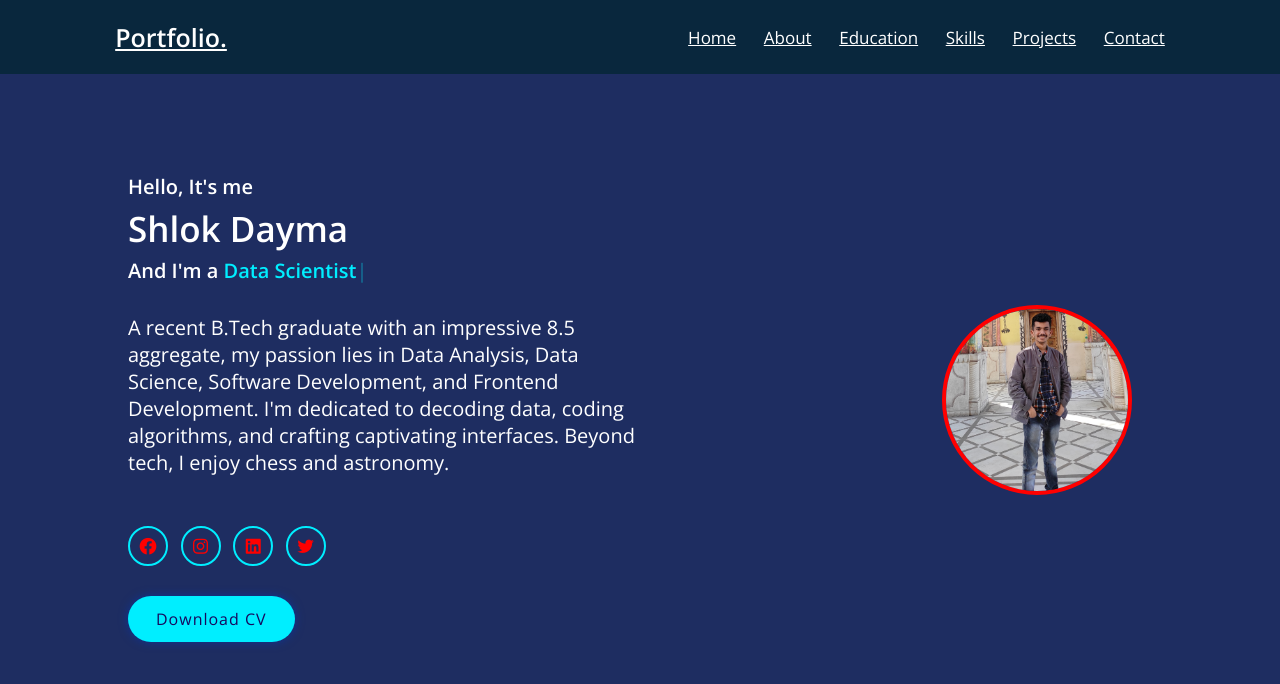
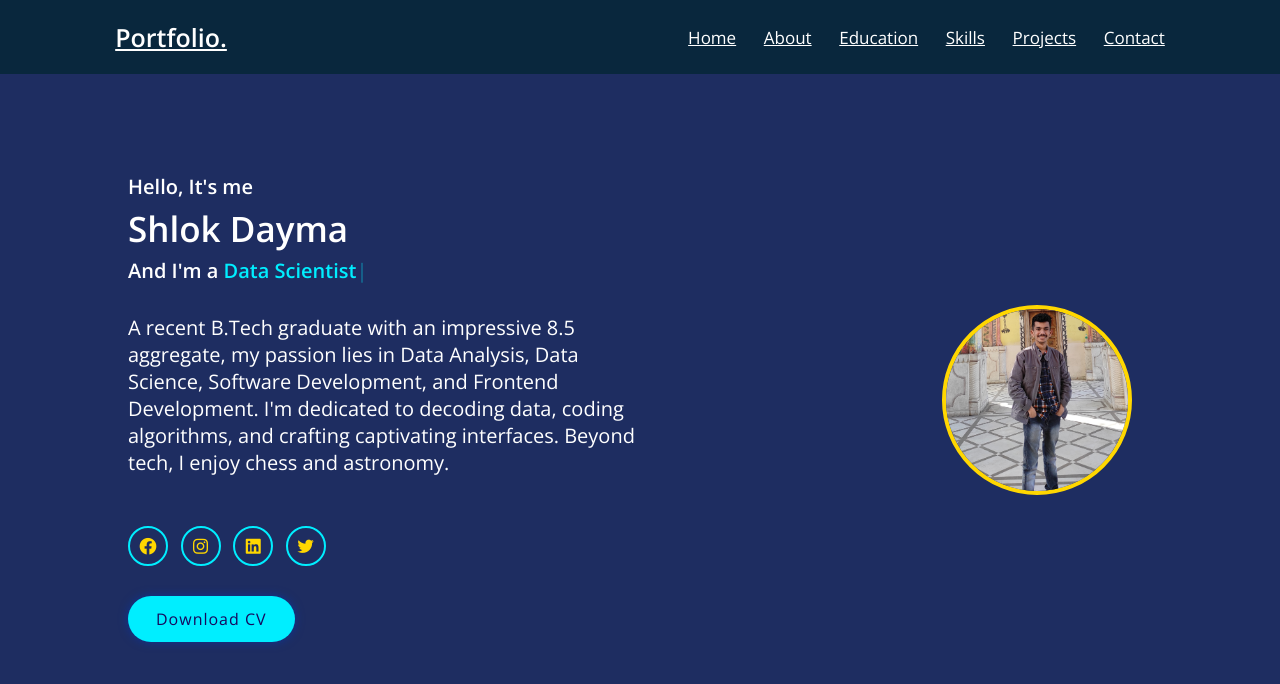
Before and after one commit to Shloketon/Shlok-Dayma, a plain HTML site: page index.html in a window 1280 px wide. Drawn offline with nearby package versions, Linux system fonts and the light colour scheme.

Commit message:
Update style.css

```diff
--- a/style.css
+++ b/style.css
@@ -17,7 +17,7 @@
   --bg-color: #0c1c3f;
   --second-bg-color: #1e2d61;
   --text-color: #ffffff;
-  --main-color: red;
+  --main-color: gold;
 }
 
 
```
